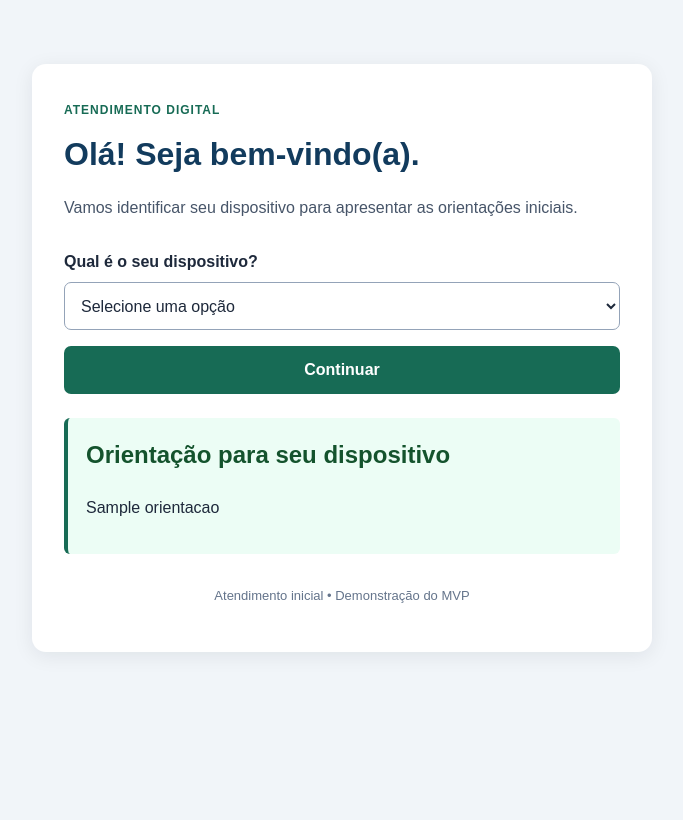
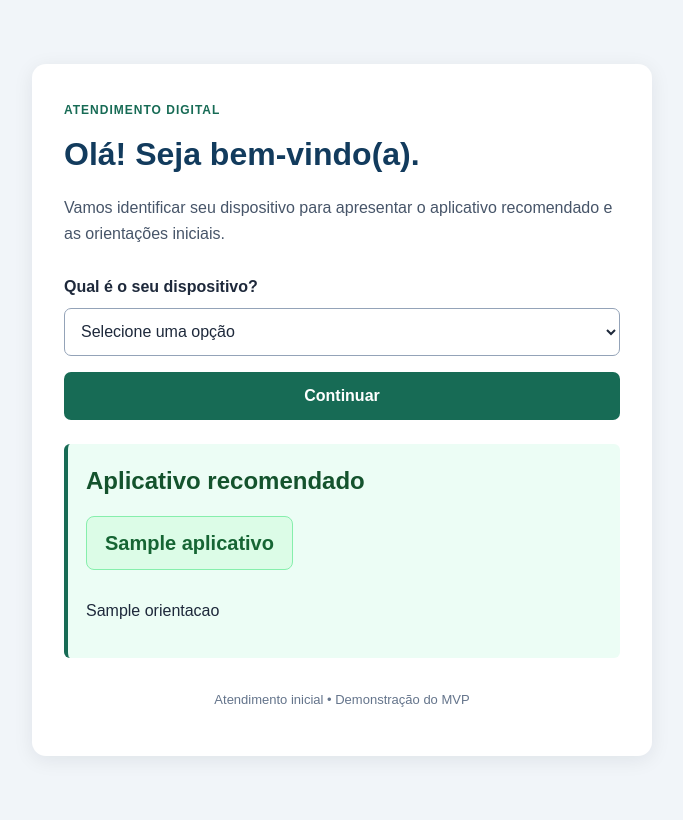
Before and after one commit to paulo-moreiiira/mvp-atendimento-automatico, a Flask app: template templates/index.html in a window 1280 px wide. Shown: the whole page, without its empty margins (298-981 px from the left). Before the commit the page ends 652 px from the top, so only its background shows below. Run offline with Flask 3, Linux system fonts and the light colour scheme; the template is opened without the code that fills it: most values are stand-ins (such as "Sample title", 1, 10 or a date in 2020).

Commit message:
feat: adiciona recomendacoes de aplicativos por dispositivo

```diff
--- a/app.py
+++ b/app.py
@@ -4,13 +4,33 @@ from flask import Flask, render_template, request
 app = Flask(__name__)
 
 MARCAS_VALIDAS = [
-    "Samsung", "LG", "TCL", "Philco", "Philips",
-    "Sony", "AOC", "Hisense", "Panasonic", "Outra"
+    "Samsung", "LG", "TCL", "Philco",
+    "Philips", "Sony", "AOC", "Outra"
 ]
 
-SISTEMAS_TV_BOX_VALIDOS = [
-    "Android TV/Google TV", "Fire TV", "Roku", "Outro"
-]
+SISTEMAS_CELULAR = {
+    "Android": "XCIPTV",
+    "iOS": "Smarters Player Lite"
+}
+
+SISTEMAS_TV_BOX = {
+    "Android TV/Google TV": "XCIPTV",
+    "Fire TV": "XCIPTV",
+    "Roku": "Max+",
+    "Outro": None
+}
+
+APLICATIVOS_SMART_TV = {
+    "Samsung": "2TPlay",
+    "LG": "Max+",
+    "TCL": "XCIPTV",
+    "Philco": "MAX+",
+    "Philips": "XCIPTV",
+    "Sony": "XCIPTV",
+    "AOC": "XCIPTV",
+    "Outra": None
+}
+
 
 @app.route("/", methods=["GET", "POST"])
 def inicio():
@@ -18,51 +38,66 @@ def inicio():
     sistema = ""
     marca = ""
     orientacao = None
+    aplicativo = None
     erro = None
 
     if request.method == "POST":
-        dispositivo = request.form.get("dispositivo", "")
-        sistema = request.form.get("sistema", "")
-        marca = request.form.get("marca", "")
+        dispositivo = request.form.get("dispositivo", "").strip()
+        sistema = request.form.get("sistema", "").strip()
+        marca = request.form.get("marca", "").strip()
 
         if dispositivo == "Celular":
-            if sistema == "Android":
+            if sistema in SISTEMAS_CELULAR:
+                aplicativo = SISTEMAS_CELULAR[sistema]
                 orientacao = (
-                    "Você utiliza Android. O próximo passo é verificar "
-                    "qual aplicativo é compatível com seu aparelho."
-                )
-            elif sistema == "iOS":
-                orientacao = (
-                    "Você utiliza iPhone (iOS). O próximo passo é verificar "
-                    "qual aplicativo é compatível com seu aparelho."
+                    f"Para seu celular ({sistema}), recomendamos "
+                    f"o aplicativo {aplicativo}. "
+                    "Procure pelo nome do aplicativo na loja oficial "
+                    "do seu aparelho."
                 )
             else:
                 erro = "Selecione o sistema do seu celular."
 
         elif dispositivo == "Smart TV":
+            if marca in MARCAS_VALIDAS:
+                aplicativo = APLICATIVOS_SMART_TV[marca]
 
-            if marca in MARCAS_VALIDAS:
-                orientacao = (
-                    f"Você selecionou uma Smart TV da marca {marca}. "
-                    "Agora é necessário verificar a compatibilidade "
-                    "do aplicativo com o modelo da televisão."
-                )
+                if aplicativo:
+                    orientacao = (
+                        f"Para sua Smart TV {marca}, recomendamos "
+                        f"o aplicativo {aplicativo}. "
+                        "Procure pelo nome na loja de aplicativos "
+                        "da televisão. A disponibilidade pode variar "
+                        "conforme o modelo."
+                    )
+                else:
+                    orientacao = (
+                        "Não temos uma recomendação automática "
+                        "para essa marca. Entre em contato com "
+                        "o vendedor para receber orientação."
+                    )
             else:
-                erro = "Selecione a marca da sua Smart TV."
+                erro = "Selecione uma marca válida para sua Smart TV."
 
         elif dispositivo == "TV Box":
-            sistemas_validos = [
-                "Android TV/Google TV", "Fire TV", "Roku", "Outro"
-            ]
+            if sistema in SISTEMAS_TV_BOX:
+                aplicativo = SISTEMAS_TV_BOX[sistema]
 
-            if sistema in SISTEMAS_TV_BOX_VALIDOS:
-                orientacao = (
-                    f"Você selecionou uma TV Box com sistema {sistema}. "
-                    "O próximo passo é verificar a compatibilidade "
-                    "do aparelho e orientar a instalação."
-                )
+                if aplicativo:
+                    orientacao = (
+                        f"Para sua TV Box com sistema {sistema}, "
+                        f"recomendamos o aplicativo {aplicativo}. "
+                        "Procure pelo nome na loja de aplicativos "
+                        "do aparelho."
+                    )
+                else:
+                    orientacao = (
+                        "Para esse sistema, entre em contato com "
+                        "o vendedor para receber orientação sobre "
+                        "o aplicativo adequado."
+                    )
             else:
-                erro = "Selecione o sistema da sua TV Box."
+                erro = "Selecione um sistema válido para sua TV Box."
 
         else:
             erro = "Selecione um dispositivo válido."
@@ -73,6 +108,7 @@ def inicio():
         sistema=sistema,
         marca=marca,
         orientacao=orientacao,
+        aplicativo=aplicativo,
         erro=erro
     )
 
--- a/static/style.css
+++ b/static/style.css
@@ -102,3 +102,33 @@ footer {
     font-size: 13px;
     text-align: center;
 }
+
+/* Destaque do aplicativo recomendado */
+.nome-aplicativo {
+    display: inline-block;
+    margin: 8px 0 12px;
+    padding: 10px 18px;
+    background-color: #dcfce7;
+    color: #166534;
+    border: 1px solid #86efac;
+    border-radius: 8px;
+    font-size: 20px;
+    font-weight: bold;
+}
+
+/* Melhor organização das mensagens */
+.resultado h2 {
+    margin-top: 0;
+    margin-bottom: 8px;
+}
+
+.resultado p {
+    line-height: 1.6;
+}
+
+/* Mensagens de erro */
+.resultado.erro {
+    background-color: #fef2f2;
+    border-left-color: #dc2626;
+    color: #991b1b;
+}
--- a/templates/index.html
+++ b/templates/index.html
@@ -4,7 +4,7 @@
 <head>
     <meta charset="UTF-8">
     <meta name="viewport" content="width=device-width, initial-scale=1.0">
-    <title>Atendimento Automático</title>
+    <title>Atendimento Digital</title>
     <link rel="stylesheet" href="{{ url_for('static', filename='style.css') }}">
 </head>
 <body>
@@ -12,13 +12,12 @@
         <header>
             <span class="etiqueta">ATENDIMENTO DIGITAL</span>
             <h1>Olá! Seja bem-vindo(a).</h1>
-            <p>Vamos identificar seu dispositivo para apresentar as orientações iniciais.</p>
+            <p>Vamos identificar seu dispositivo para apresentar o aplicativo recomendado e as orientações iniciais.</p>
         </header>
 
         <form method="POST">
             <label for="dispositivo">Qual é o seu dispositivo?</label>
-
-            <select id="dispositivo" name="dispositivo">
+            <select id="dispositivo" name="dispositivo" required>
                 <option value="">Selecione uma opção</option>
                 <option value="Celular" {% if dispositivo == "Celular" %}selected{% endif %}>Celular</option>
                 <option value="Smart TV" {% if dispositivo == "Smart TV" %}selected{% endif %}>Smart TV</option>
@@ -43,8 +42,6 @@
                     <option value="Philips" {% if marca == "Philips" %}selected{% endif %}>Philips</option>
                     <option value="Sony" {% if marca == "Sony" %}selected{% endif %}>Sony</option>
                     <option value="AOC" {% if marca == "AOC" %}selected{% endif %}>AOC</option>
-                    <option value="Hisense" {% if marca == "Hisense" %}selected{% endif %}>Hisense</option>
-                    <option value="Panasonic" {% if marca == "Panasonic" %}selected{% endif %}>Panasonic</option>
                     <option value="Outra" {% if marca == "Outra" %}selected{% endif %}>Outra marca</option>
                 </select>
             </div>
@@ -53,13 +50,16 @@
         </form>
 
         {% if erro %}
-<section class="resultado" role="alert">
+        <section class="resultado erro" role="alert">
             <h2>Confira sua seleção</h2>
             <p>{{ erro }}</p>
         </section>
         {% elif orientacao %}
         <section class="resultado" aria-live="polite">
-    <h2>Orientação para seu dispositivo</h2>
+            <h2>Aplicativo recomendado</h2>
+            {% if aplicativo %}
+                <p class="nome-aplicativo">{{ aplicativo }}</p>
+            {% endif %}
             <p>{{ orientacao }}</p>
         </section>
         {% endif %}
@@ -70,6 +70,7 @@
     </main>
 
     <input type="hidden" id="sistema-anterior" value="{{ sistema }}">
+
     <script>
         const dispositivo = document.getElementById("dispositivo");
         const campoSistema = document.getElementById("campo-sistema");
@@ -90,16 +91,17 @@
                 { valor: "Outro", texto: "Outro sistema" }
             ]
         };
+
         function atualizarCampos() {
             const tipo = dispositivo.value;
             const mostrarMarca = tipo === "Smart TV";
             const mostrarSistema = tipo === "Celular" || tipo === "TV Box";
 
             campoMarca.hidden = !mostrarMarca;
-    marca.required = false;
+            marca.required = mostrarMarca;
 
             campoSistema.hidden = !mostrarSistema;
-    sistema.required = false;
+            sistema.required = mostrarSistema;
 
             labelSistema.textContent = tipo === "TV Box"
                 ? "Qual é o sistema da sua TV Box?"
@@ -120,14 +122,10 @@ function atualizarCampos() {
             }
         }
 
-dispositivo.addEventListener("change", function () {
-    atualizarCampos();
-});
-
+        dispositivo.addEventListener("change", atualizarCampos);
         window.addEventListener("pageshow", atualizarCampos);
 
         atualizarCampos();
-
     </script>
 </body>
 </html>
```
Also changed, not shown: tests/test_app.py (+121 -54 lines), 1 other file. Lines whose indentation alone changed are shown as unchanged.
